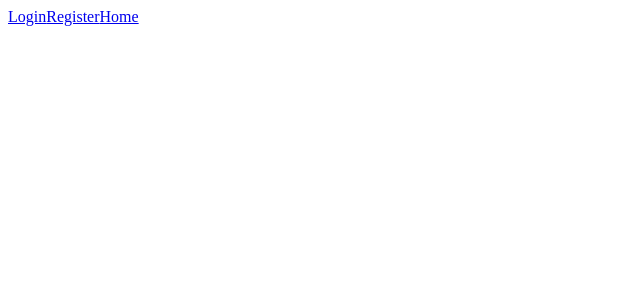
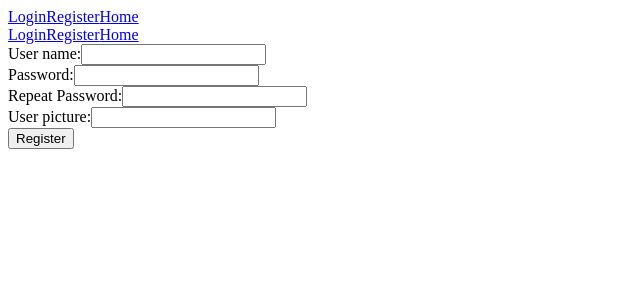
Before and after one commit to LaurynasMaz/final-exam, a React (Create React App) app: page /register in a window 1280 px wide. Shown: the top 300 px of the page, without its empty margins (0-640 px from the left). Built offline with nearby package versions, Linux system fonts and the light colour scheme; no server answers.

Commit message:
Padarytas Register

```diff
--- a/package.json
+++ b/package.json
@@ -6,11 +6,13 @@
     "@testing-library/jest-dom": "^5.16.5",
     "@testing-library/react": "^13.4.0",
     "@testing-library/user-event": "^13.5.0",
+    "formik": "^2.2.9",
     "react": "^18.2.0",
     "react-dom": "^18.2.0",
     "react-router-dom": "^6.8.0",
     "react-scripts": "5.0.1",
-    "web-vitals": "^2.1.4"
+    "web-vitals": "^2.1.4",
+    "yup": "^0.32.11"
   },
   "scripts": {
     "start": "react-scripts start",
--- a/src/authentication/Register.jsx
+++ b/src/authentication/Register.jsx
@@ -1,7 +1,127 @@
+import * as Yup from 'yup';
+import { Formik, Form, Field } from 'formik';
+import UserContext from "../contexts/UserContext"
+import { useState, useContext } from "react";
+import { useNavigate} from "react-router-dom";
+import Header from '../components/Header';
+
 const Register = () => {
+
+   const [formInputs] = useState({
+      username: '',
+      password: '',
+      passwordRepeat: '',
+      avatar: ''
+   });
+   const validationSchema = Yup.object().shape({
+      username: Yup.string()
+         .min(4, 'username must be at least 4 symbols')
+         .required('This field must be filled.'),
+      password: Yup.string()
+         .matches(/^(?=.*[a-z])(?=.*[A-Z])(?=.*[0-9])(?=.*[$-/:-?{-~!"^_`[\]])(?=.{8,})/,
+         'Password must contain 8 letters, atleast one capitalize letter, number, simbol')
+         .required('This field must be filled.'),
+      passwordRepeat: Yup.mixed()
+         .oneOf([Yup.ref('password'), null], 'Passwords must match.')
+         .required('This field must be filled.'),
+   });
+
+   const [invalidusername, setInvalidUsername] = useState(false);
+
+   const { users, addNewUser, setLoggedInUser } = useContext(UserContext);
+   const navigation = useNavigate();
+
+   const handleSubmit = (values) => {
+      if(users.find(user => user.username === values.username)){
+         setInvalidUsername(true);
+      } else {
+         let newUser = {
+            ...values,
+            id: Date.now()
+         };
+         addNewUser(newUser);
+         setLoggedInUser(newUser);
+         navigation('/');
+      }
+   }
+
+
+
    return (
-      <></>
-    );
+      <>
+      <Header />
+       <Formik
+         initialValues={formInputs}
+         validationSchema={validationSchema}
+         onSubmit={(values, { setSubmitting }) => {
+            handleSubmit(values);
+            setSubmitting(false);
+         }}
+         >
+            {({ errors, touched, values, setValues}) => (
+               <Form>
+                  <div className='form-container'>
+                     <div>
+                        <label>
+                           User name:
+                           <Field type="text" name="username" value={values.username}
+                              onChange={(e) => setValues({...values, username:e.target.value})}
+                           />
+                           {
+                              errors.username && touched.username ?
+                                 <span>{errors.username}</span>
+                                 : null
+                           }
+                        </label>
+                     </div>
+                     <div>
+                        <label>
+                           Password:
+                           <Field type= 'password' name="password" value={values.password}
+                              onChange={(e) => setValues({...values, password:e.target.value})}
+                           />
+                           {
+                              errors.password && touched.password ?
+                                 <span>{errors.password}</span>
+                                 : null
+                           }
+                        </label>
+                     </div>
+                     <div>
+                        <label>
+                           Repeat Password:
+                           <Field type= 'password' name="password" value={values.passwordRepeat}
+                              onChange={(e) => setValues({...values, passwordRepeat:e.target.value})}
+                           />
+                           {
+                              errors.passwordRepeat && touched.passwordRepeat ?
+                                 <span>{errors.passwordRepeat}</span>
+                                 : null
+                           }
+                        </label>
+                     </div>
+                     <div>
+                     <label>
+                        User picture:
+                        <input type="url" name="avatar" values={values.avatar}
+                           onChange={(e) => setValues({...values, avatar:e.target.value})}
+                        />
+                     </label>
+                     </div>
+                     <div>
+                        <button type="submit">Register</button>
+                     </div>
+                  </div>
+               </Form>
+            )}
+         </Formik>
+         <>
+         </>
+         {
+            invalidusername && <span>User with such name already exists.</span>
+         }
+      </>
+   );
 }
 
 export default Register;
```
Also changed, not shown: src/data/data.json (+7 -0 lines), 1 other file (tests, documents, lock files or other folders).
